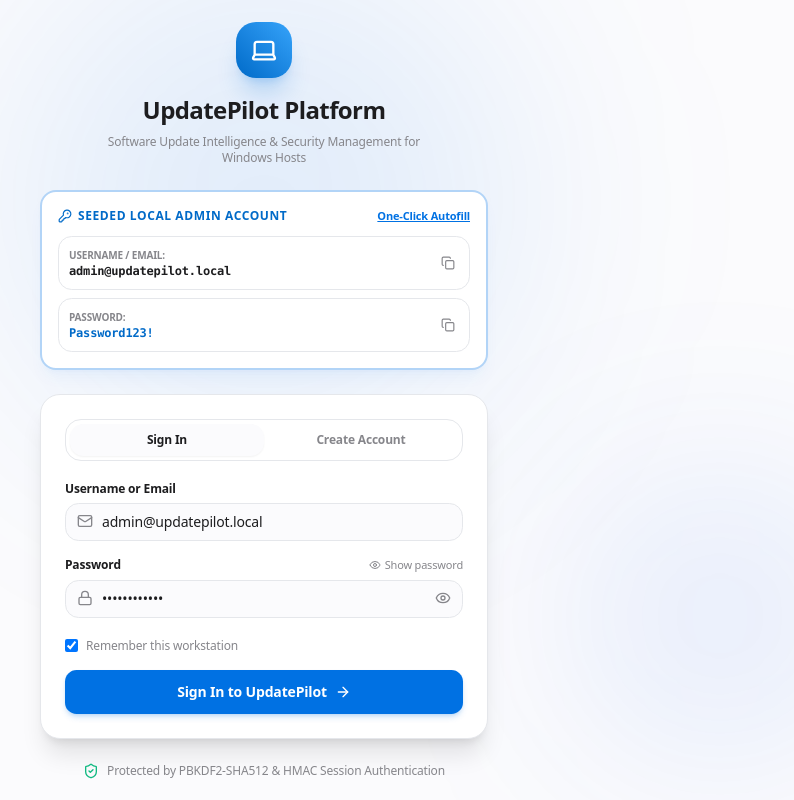
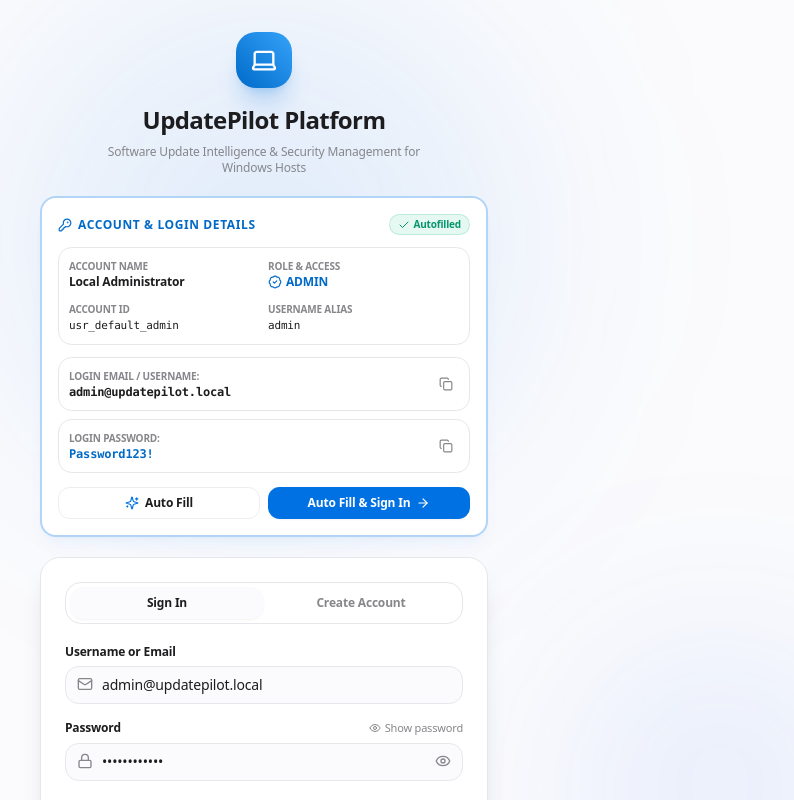
Before and after one commit to sandunbandara978-rgb/UpdatePilot, a Next.js app in the folder apps/web/: page /login in a window 1280 px wide. Shown: the top 800 px of the page, without its empty margins (376-1170 px from the left). Built offline with nearby package versions, Linux system fonts and the light colour scheme; no server answers.

Commit message:
feat: show account and login details with autofill on login and settings

```diff
--- a/apps/web/src/app/login/page.tsx
+++ b/apps/web/src/app/login/page.tsx
@@ -1,6 +1,6 @@
 'use client';
 
-import React, { useState } from 'react';
+import React, { useState, useEffect } from 'react';
 import { useRouter } from 'next/navigation';
 import {
   Laptop,
@@ -14,33 +14,74 @@ import {
   Check,
   ArrowRight,
   KeyRound,
+  Sparkles,
+  BadgeCheck,
 } from 'lucide-react';
 import { Button } from '@/components/ui/Button';
 
 const SHOW_DEV_CREDENTIALS =
-  process.env.NODE_ENV !== 'production' || process.env.NEXT_PUBLIC_DEMO_MODE === 'true';
+  process.env.NEXT_PUBLIC_HIDE_DEMO_CREDENTIALS !== 'true';
+
+const DEFAULT_ACCOUNT = {
+  id: 'usr_default_admin',
+  name: 'Local Administrator',
+  role: 'ADMIN',
+  username: 'admin',
+  email: 'admin@updatepilot.local',
+  password: 'Password123!',
+};
+
+interface RememberedAccount {
+  id?: string;
+  name?: string;
+  email: string;
+  role?: string;
+}
 
 export default function LoginPage() {
   const router = useRouter();
   const [mode, setMode] = useState<'login' | 'register'>('login');
   const [name, setName] = useState('');
-  const [email, setEmail] = useState(SHOW_DEV_CREDENTIALS ? 'admin@updatepilot.local' : '');
-  const [password, setPassword] = useState(SHOW_DEV_CREDENTIALS ? 'Password123!' : '');
+  const [email, setEmail] = useState(SHOW_DEV_CREDENTIALS ? DEFAULT_ACCOUNT.email : '');
+  const [password, setPassword] = useState(SHOW_DEV_CREDENTIALS ? DEFAULT_ACCOUNT.password : '');
   const [showPassword, setShowPassword] = useState(false);
   const [rememberMe, setRememberMe] = useState(true);
   const [isLoading, setIsLoading] = useState(false);
   const [error, setError] = useState<string | null>(null);
   const [isCopiedUser, setIsCopiedUser] = useState(false);
   const [isCopiedPass, setIsCopiedPass] = useState(false);
+  const [isAutofilled, setIsAutofilled] = useState(SHOW_DEV_CREDENTIALS);
+  const [rememberedUser, setRememberedUser] = useState<RememberedAccount | null>(null);
 
-  const handleSubmit = async (e: React.FormEvent) => {
-    e.preventDefault();
+  useEffect(() => {
+    try {
+      const raw = localStorage.getItem('updatepilot_user');
+      if (raw) {
+        const parsed = JSON.parse(raw) as RememberedAccount;
+        if (parsed && parsed.email) {
+          setRememberedUser(parsed);
+        }
+      }
+    } catch {
+      // ignore invalid storage
+    }
+  }, []);
+
+  const authenticate = async (
+    authMode: 'login' | 'register',
+    targetEmail: string,
+    targetPassword: string,
+    targetName?: string
+  ) => {
     setIsLoading(true);
     setError(null);
 
     try {
-      const endpoint = mode === 'login' ? '/api/v1/auth/login' : '/api/v1/auth/register';
-      const payload = mode === 'login' ? { email, password } : { name, email, password };
+      const endpoint = authMode === 'login' ? '/api/v1/auth/login' : '/api/v1/auth/register';
+      const payload =
+        authMode === 'login'
+          ? { email: targetEmail, password: targetPassword }
+          : { name: targetName || '', email: targetEmail, password: targetPassword };
 
       const res = await fetch(endpoint, {
         method: 'POST',
@@ -68,11 +109,25 @@ export default function LoginPage() {
     }
   };
 
+  const handleSubmit = async (e: React.FormEvent) => {
+    e.preventDefault();
+    await authenticate(mode, email, password, name);
+  };
+
   const autofillDemo = () => {
     setMode('login');
-    setEmail('admin@updatepilot.local');
-    setPassword('Password123!');
+    setEmail(DEFAULT_ACCOUNT.email);
+    setPassword(DEFAULT_ACCOUNT.password);
     setError(null);
+    setIsAutofilled(true);
+  };
+
+  const autofillAndSignIn = async () => {
+    setMode('login');
+    setEmail(DEFAULT_ACCOUNT.email);
+    setPassword(DEFAULT_ACCOUNT.password);
+    setIsAutofilled(true);
+    await authenticate('login', DEFAULT_ACCOUNT.email, DEFAULT_ACCOUNT.password);
   };
 
   const copyText = (text: string, type: 'user' | 'pass') => {
@@ -91,7 +146,7 @@ export default function LoginPage() {
       <div className="absolute top-1/4 left-1/2 -translate-x-1/2 -translate-y-1/2 h-[500px] w-[500px] rounded-full bg-brand-500/10 blur-[120px] pointer-events-none" />
       <div className="absolute bottom-10 right-10 h-72 w-72 rounded-full bg-blue-600/10 blur-[100px] pointer-events-none" />
 
-      <div className="w-full max-w-md space-y-6 relative z-10">
+      <div className="w-full max-w-md space-y-5 relative z-10 py-4">
         {/* Brand Header */}
         <div className="text-center space-y-2">
           <div className="inline-flex items-center justify-center h-14 w-14 rounded-2xl bg-gradient-to-tr from-brand-600 to-brand-400 text-white shadow-xl shadow-brand-500/20 mb-2">
@@ -105,34 +160,57 @@ export default function LoginPage() {
           </p>
         </div>
 
-        {/* Dev Credential Callout (never shown in unconfigured production unless explicitly enabled) */}
+        {/* Account Details & Login Details Callout */}
         {SHOW_DEV_CREDENTIALS && mode === 'login' && (
           <div className="p-4 rounded-xl bg-card border-2 border-brand-500/30 shadow-lg shadow-brand-500/5 space-y-3">
-            <div className="flex items-center justify-between">
+            <div className="flex items-center justify-between gap-2">
               <div className="flex items-center gap-1.5 text-xs font-bold text-brand-600 dark:text-brand-400 uppercase tracking-wider">
                 <KeyRound className="h-3.5 w-3.5" />
-                <span>Seeded Local Admin Account</span>
+                <span>Account &amp; Login Details</span>
               </div>
-              <button
-                type="button"
-                onClick={autofillDemo}
-                className="text-[11px] font-semibold text-brand-500 hover:text-brand-600 underline"
-              >
-                One-Click Autofill
-              </button>
+              {isAutofilled && (
+                <span className="inline-flex items-center gap-1 text-[10px] font-semibold px-2 py-0.5 rounded-full bg-emerald-500/10 text-emerald-600 dark:text-emerald-400 border border-emerald-500/20">
+                  <Check className="h-3 w-3" />
+                  Autofilled
+                </span>
+              )}
             </div>
 
+            {/* Account Metadata */}
+            <div className="grid grid-cols-2 gap-2 p-2.5 rounded-lg bg-muted/40 border border-border/60 text-xs">
+              <div>
+                <span className="text-[10px] text-muted-foreground uppercase font-semibold block">Account Name</span>
+                <span className="font-semibold text-foreground">{DEFAULT_ACCOUNT.name}</span>
+              </div>
+              <div>
+                <span className="text-[10px] text-muted-foreground uppercase font-semibold block">Role &amp; Access</span>
+                <span className="inline-flex items-center gap-1 font-semibold text-brand-600 dark:text-brand-400">
+                  <BadgeCheck className="h-3.5 w-3.5" />
+                  {DEFAULT_ACCOUNT.role}
+                </span>
+              </div>
+              <div>
+                <span className="text-[10px] text-muted-foreground uppercase font-semibold block">Account ID</span>
+                <span className="font-mono text-[11px] text-foreground">{DEFAULT_ACCOUNT.id}</span>
+              </div>
+              <div>
+                <span className="text-[10px] text-muted-foreground uppercase font-semibold block">Username Alias</span>
+                <span className="font-mono text-[11px] text-foreground">{DEFAULT_ACCOUNT.username}</span>
+              </div>
+            </div>
+
+            {/* Login Credentials */}
             <div className="grid grid-cols-1 gap-2 text-xs">
               <div className="flex items-center justify-between p-2.5 rounded-lg bg-muted/60 border border-border/60">
                 <div className="space-y-0.5">
-                  <span className="text-[10px] text-muted-foreground uppercase font-semibold block">Username / Email:</span>
-                  <span className="font-mono font-bold text-foreground">admin@updatepilot.local</span>
+                  <span className="text-[10px] text-muted-foreground uppercase font-semibold block">Login Email / Username:</span>
+                  <span className="font-mono font-bold text-foreground">{DEFAULT_ACCOUNT.email}</span>
                 </div>
                 <button
                   type="button"
-                  onClick={() => copyText('admin@updatepilot.local', 'user')}
-                  className="p-1 rounded text-muted-foreground hover:text-foreground hover:bg-muted transition-colors"
-                  title="Copy username"
+                  onClick={() => copyText(DEFAULT_ACCOUNT.email, 'user')}
+                  className="p-1.5 rounded text-muted-foreground hover:text-foreground hover:bg-muted transition-colors"
+                  title="Copy email"
                 >
                   {isCopiedUser ? <Check className="h-3.5 w-3.5 text-emerald-500" /> : <Copy className="h-3.5 w-3.5" />}
                 </button>
@@ -140,19 +218,64 @@ export default function LoginPage() {
 
               <div className="flex items-center justify-between p-2.5 rounded-lg bg-muted/60 border border-border/60">
                 <div className="space-y-0.5">
-                  <span className="text-[10px] text-muted-foreground uppercase font-semibold block">Password:</span>
-                  <span className="font-mono font-bold text-brand-600 dark:text-brand-400">Password123!</span>
+                  <span className="text-[10px] text-muted-foreground uppercase font-semibold block">Login Password:</span>
+                  <span className="font-mono font-bold text-brand-600 dark:text-brand-400">{DEFAULT_ACCOUNT.password}</span>
                 </div>
                 <button
                   type="button"
-                  onClick={() => copyText('Password123!', 'pass')}
-                  className="p-1 rounded text-muted-foreground hover:text-foreground hover:bg-muted transition-colors"
+                  onClick={() => copyText(DEFAULT_ACCOUNT.password, 'pass')}
+                  className="p-1.5 rounded text-muted-foreground hover:text-foreground hover:bg-muted transition-colors"
                   title="Copy password"
                 >
                   {isCopiedPass ? <Check className="h-3.5 w-3.5 text-emerald-500" /> : <Copy className="h-3.5 w-3.5" />}
                 </button>
               </div>
             </div>
+
+            {/* Auto-Fill Controls */}
+            <div className="grid grid-cols-2 gap-2 pt-0.5">
+              <Button
+                type="button"
+                variant="outline"
+                size="sm"
+                onClick={autofillDemo}
+                className="gap-1.5 text-xs font-semibold"
+              >
+                <Sparkles className="h-3.5 w-3.5 text-brand-500" />
+                <span>Auto Fill</span>
+              </Button>
+              <Button
+                type="button"
+                variant="primary"
+                size="sm"
+                isLoading={isLoading}
+                onClick={autofillAndSignIn}
+                className="gap-1.5 text-xs font-semibold"
+              >
+                <span>Auto Fill &amp; Sign In</span>
+                <ArrowRight className="h-3.5 w-3.5" />
+              </Button>
+            </div>
+
+            {rememberedUser && rememberedUser.email.toLowerCase() !== DEFAULT_ACCOUNT.email && (
+              <div className="pt-2 border-t border-border/60 flex items-center justify-between text-[11px]">
+                <span className="text-muted-foreground truncate">
+                  Last user: <strong className="text-foreground">{rememberedUser.name || rememberedUser.email}</strong> ({rememberedUser.email})
+                </span>
+                <button
+                  type="button"
+                  onClick={() => {
+                    setEmail(rememberedUser.email);
+                    setPassword('');
+                    setIsAutofilled(false);
+                    setError(null);
+                  }}
+                  className="font-semibold text-brand-500 hover:text-brand-600 shrink-0 ml-2 underline"
+                >
+                  Use Email
+                </button>
+              </div>
+            )}
           </div>
         )}
 
@@ -199,11 +322,14 @@ export default function LoginPage() {
           <form onSubmit={handleSubmit} className="space-y-4">
             {mode === 'register' && (
               <div className="space-y-1.5">
-                <label className="text-xs font-semibold text-foreground block">Full Name</label>
+                <label htmlFor="login-name" className="text-xs font-semibold text-foreground block">Full Name</label>
                 <div className="relative">
                   <User className="absolute left-3 top-2.5 h-4 w-4 text-muted-foreground" />
                   <input
+                    id="login-name"
+                    name="name"
                     type="text"
+                    autoComplete="name"
                     required
                     minLength={2}
                     value={name}
@@ -216,16 +342,22 @@ export default function LoginPage() {
             )}
 
             <div className="space-y-1.5">
-              <label className="text-xs font-semibold text-foreground block">
+              <label htmlFor="login-email" className="text-xs font-semibold text-foreground block">
                 {mode === 'login' ? 'Username or Email' : 'Email Address'}
               </label>
               <div className="relative">
                 <Mail className="absolute left-3 top-2.5 h-4 w-4 text-muted-foreground" />
                 <input
+                  id="login-email"
+                  name={mode === 'login' ? 'username' : 'email'}
                   type={mode === 'register' ? 'email' : 'text'}
+                  autoComplete={mode === 'login' ? 'username' : 'email'}
                   required
                   value={email}
-                  onChange={(e) => setEmail(e.target.value)}
+                  onChange={(e) => {
+                    setEmail(e.target.value);
+                    setIsAutofilled(false);
+                  }}
                   placeholder="admin@updatepilot.local"
                   className="w-full pl-9 pr-3 py-2 rounded-lg bg-background border border-border/80 text-sm text-foreground placeholder:text-muted-foreground focus:outline-none focus:ring-2 focus:ring-brand-500 font-medium"
                 />
@@ -234,7 +366,7 @@ export default function LoginPage() {
 
             <div className="space-y-1.5">
               <div className="flex items-center justify-between">
-                <label className="text-xs font-semibold text-foreground block">Password</label>
+                <label htmlFor="login-password" className="text-xs font-semibold text-foreground block">Password</label>
                 <button
                   type="button"
                   onClick={() => setShowPassword(!showPassword)}
@@ -247,11 +379,17 @@ export default function LoginPage() {
               <div className="relative">
                 <Lock className="absolute left-3 top-2.5 h-4 w-4 text-muted-foreground" />
                 <input
+                  id="login-password"
+                  name="password"
                   type={showPassword ? 'text' : 'password'}
+                  autoComplete={mode === 'login' ? 'current-password' : 'new-password'}
                   required
                   minLength={mode === 'register' ? 8 : 1}
                   value={password}
-                  onChange={(e) => setPassword(e.target.value)}
+                  onChange={(e) => {
+                    setPassword(e.target.value);
+                    setIsAutofilled(false);
+                  }}
                   placeholder={mode === 'register' ? 'Minimum 8 characters' : 'Enter password'}
                   className="w-full pl-9 pr-10 py-2 rounded-lg bg-background border border-border/80 text-sm text-foreground placeholder:text-muted-foreground focus:outline-none focus:ring-2 focus:ring-brand-500 font-medium"
                 />
--- a/apps/web/src/app/settings/page.tsx
+++ b/apps/web/src/app/settings/page.tsx
@@ -6,7 +6,8 @@ import { ConnectAgentModal } from '@/components/features/ConnectAgentModal';
 import { Card, CardHeader, CardTitle, CardDescription, CardContent } from '@/components/ui/Card';
 import { Button } from '@/components/ui/Button';
 import { Badge } from '@/components/ui/Badge';
-import { Settings, Laptop, Trash2, KeyRound, Check, Moon, Sun, Info, Clock } from 'lucide-react';
+import { useAuth } from '@/components/layout/AuthContext';
+import { Settings, Laptop, Trash2, KeyRound, Check, Moon, Sun, Info, Clock, User, ShieldCheck, LogOut, Copy } from 'lucide-react';
 import { formatDate } from '@/lib/utils';
 
 interface DeviceItem {
@@ -19,6 +20,7 @@ interface DeviceItem {
 }
 
 export default function SettingsPage() {
+  const { user, logout } = useAuth();
   const [devices, setDevices] = useState<DeviceItem[]>([]);
   const [isConnectModalOpen, setIsConnectModalOpen] = useState(false);
   const [isDark, setIsDark] = useState(false);
@@ -28,6 +30,7 @@ export default function SettingsPage() {
   const [isSaving, setIsSaving] = useState(false);
   const [saveSuccessMessage, setSaveSuccessMessage] = useState<string | null>(null);
   const [saveError, setSaveError] = useState<string | null>(null);
+  const [copiedEmail, setCopiedEmail] = useState(false);
 
   useEffect(() => {
     fetchDevices();
@@ -192,6 +195,72 @@ export default function SettingsPage() {
             {saveError}
           </div>
         )}
+
+        {/* Account & Login Session Details */}
+        <Card id="account" className="border-border/80">
+          <CardHeader className="flex flex-row items-center justify-between pb-3">
+            <div>
+              <CardTitle className="text-base font-bold flex items-center gap-2">
+                <User className="h-4 w-4 text-brand-500" />
+                <span>Account &amp; Login Details</span>
+              </CardTitle>
+              <CardDescription className="text-xs mt-0.5">
+                Active operator profile, role permissions, and signed session identity.
+              </CardDescription>
+            </div>
+            <Button
+              variant="outline"
+              size="sm"
+              onClick={logout}
+              className="gap-1.5 text-xs font-semibold text-red-600 dark:text-red-400 hover:bg-red-500/10"
+            >
+              <LogOut className="h-3.5 w-3.5" />
+              <span>Sign Out</span>
+            </Button>
+          </CardHeader>
+          <CardContent className="grid grid-cols-1 sm:grid-cols-2 gap-3 text-xs">
+            <div className="p-3 rounded-lg bg-muted/40 border border-border/60">
+              <span className="text-[10px] text-muted-foreground uppercase font-semibold block">Full Name</span>
+              <span className="font-semibold text-foreground text-sm mt-0.5 block">{user?.name || 'Administrator'}</span>
+            </div>
+
+            <div className="p-3 rounded-lg bg-muted/40 border border-border/60 flex items-center justify-between gap-2">
+              <div className="overflow-hidden">
+                <span className="text-[10px] text-muted-foreground uppercase font-semibold block">Login Email / Username</span>
+                <span className="font-mono font-semibold text-foreground text-xs mt-0.5 block truncate">{user?.email || '—'}</span>
+              </div>
+              {user?.email && (
+                <button
+                  type="button"
+                  onClick={() => {
+                    navigator.clipboard.writeText(user.email);
+                    setCopiedEmail(true);
+                    setTimeout(() => setCopiedEmail(false), 2000);
+                  }}
+                  className="p-1.5 rounded text-muted-foreground hover:text-foreground hover:bg-muted transition-colors shrink-0"
+                  title="Copy login email"
+                >
+                  {copiedEmail ? <Check className="h-3.5 w-3.5 text-emerald-500" /> : <Copy className="h-3.5 w-3.5" />}
+                </button>
+              )}
+            </div>
+
+            <div className="p-3 rounded-lg bg-muted/40 border border-border/60">
+              <span className="text-[10px] text-muted-foreground uppercase font-semibold block">Account ID</span>
+              <span className="font-mono text-foreground text-xs mt-0.5 block">{user?.id || '—'}</span>
+            </div>
+
+            <div className="p-3 rounded-lg bg-muted/40 border border-border/60 flex items-center justify-between">
+              <div>
+                <span className="text-[10px] text-muted-foreground uppercase font-semibold block">Role &amp; Session Security</span>
+                <span className="font-semibold text-foreground mt-0.5 flex items-center gap-1.5">
+                  <ShieldCheck className="h-3.5 w-3.5 text-emerald-500" />
+                  <span>{user?.role || 'ADMIN'} &bull; HMAC-SHA256 HttpOnly Cookie</span>
+                </span>
+              </div>
+            </div>
+          </CardContent>
+        </Card>
 
         {/* Connected Windows Hosts */}
         <Card className="border-border/80">
--- a/apps/web/src/components/layout/Sidebar.tsx
+++ b/apps/web/src/components/layout/Sidebar.tsx
@@ -127,22 +127,34 @@ function SidebarNavContent({ onClose }: { onClose?: () => void }) {
 
       {/* User Profile & Logout */}
       <div className="p-3 border-t border-border/50 bg-white/40 dark:bg-black/20 flex items-center justify-between gap-2">
-        <div className="flex items-center gap-2.5 overflow-hidden">
+        <Link
+          href="/settings#account"
+          onClick={onClose}
+          className="flex items-center gap-2.5 overflow-hidden rounded-lg p-1 -m-1 hover:bg-neutral-900/[0.04] dark:hover:bg-white/[0.05] transition-colors flex-1"
+          title="View account & login details"
+        >
           <div className="h-8 w-8 rounded-full bg-gradient-to-tr from-neutral-200 to-neutral-100 dark:from-neutral-700 dark:to-neutral-800 text-neutral-700 dark:text-neutral-200 flex items-center justify-center font-semibold text-xs flex-shrink-0 border border-black/5 dark:border-white/10 shadow-sm">
             {initials}
           </div>
-          <div className="overflow-hidden">
-            <span className="text-xs font-semibold text-foreground block truncate">
-              {displayName}
-            </span>
+          <div className="overflow-hidden min-w-0">
+            <div className="flex items-center gap-1.5">
+              <span className="text-xs font-semibold text-foreground block truncate">
+                {displayName}
+              </span>
+              {user?.role && (
+                <span className="text-[9px] font-bold px-1.5 py-0.2 rounded bg-brand-500/10 text-brand-600 dark:text-brand-400 border border-brand-500/20 shrink-0">
+                  {user.role}
+                </span>
+              )}
+            </div>
             <span className="text-[10px] text-muted-foreground block truncate">
               {displayEmail}
             </span>
           </div>
-        </div>
+        </Link>
         <button
           onClick={logout}
-          className="p-1.5 rounded-lg text-muted-foreground hover:text-red-500 hover:bg-red-500/10 transition-colors"
+          className="p-1.5 rounded-lg text-muted-foreground hover:text-red-500 hover:bg-red-500/10 transition-colors shrink-0"
           title="Sign Out"
           aria-label="Sign Out"
         >
```
